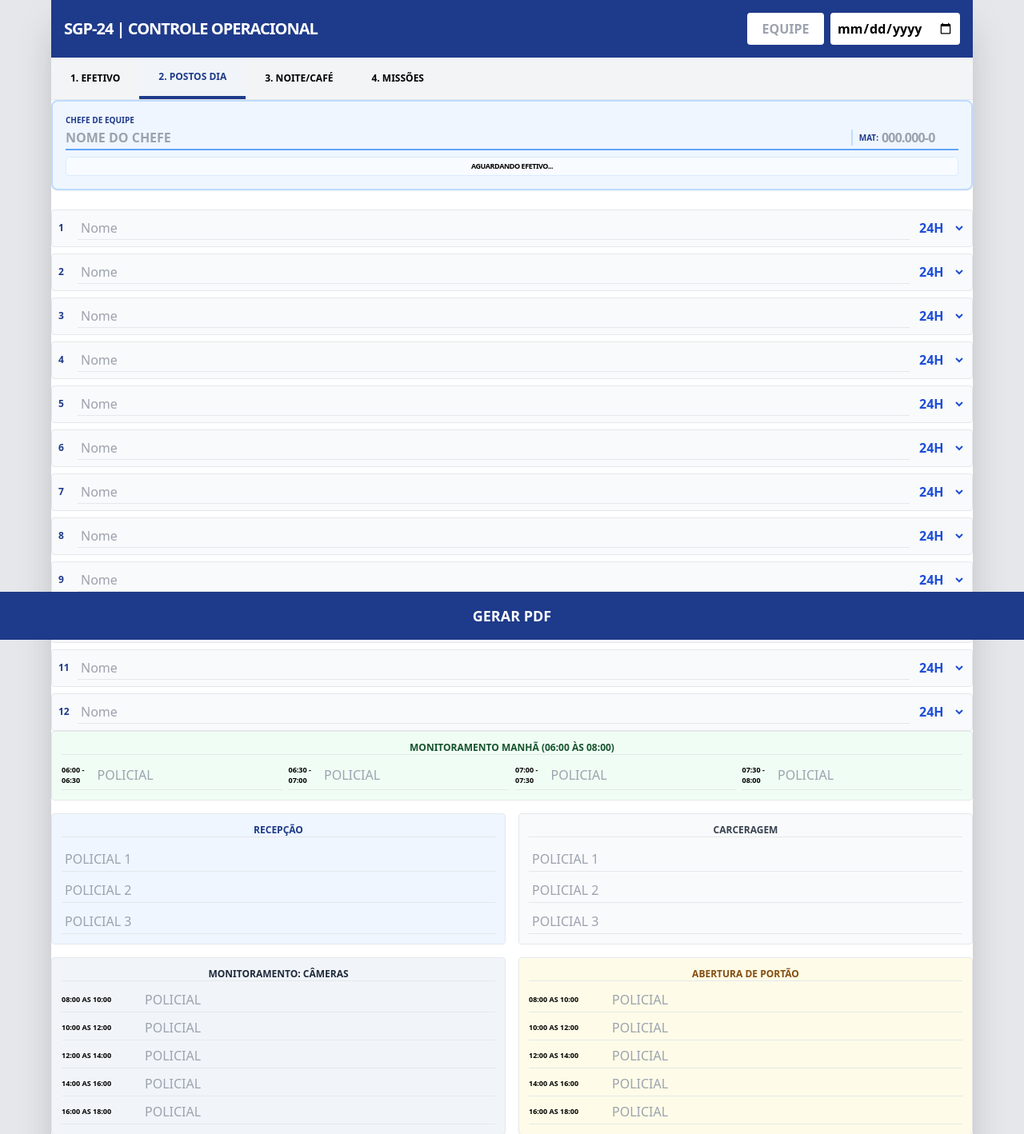
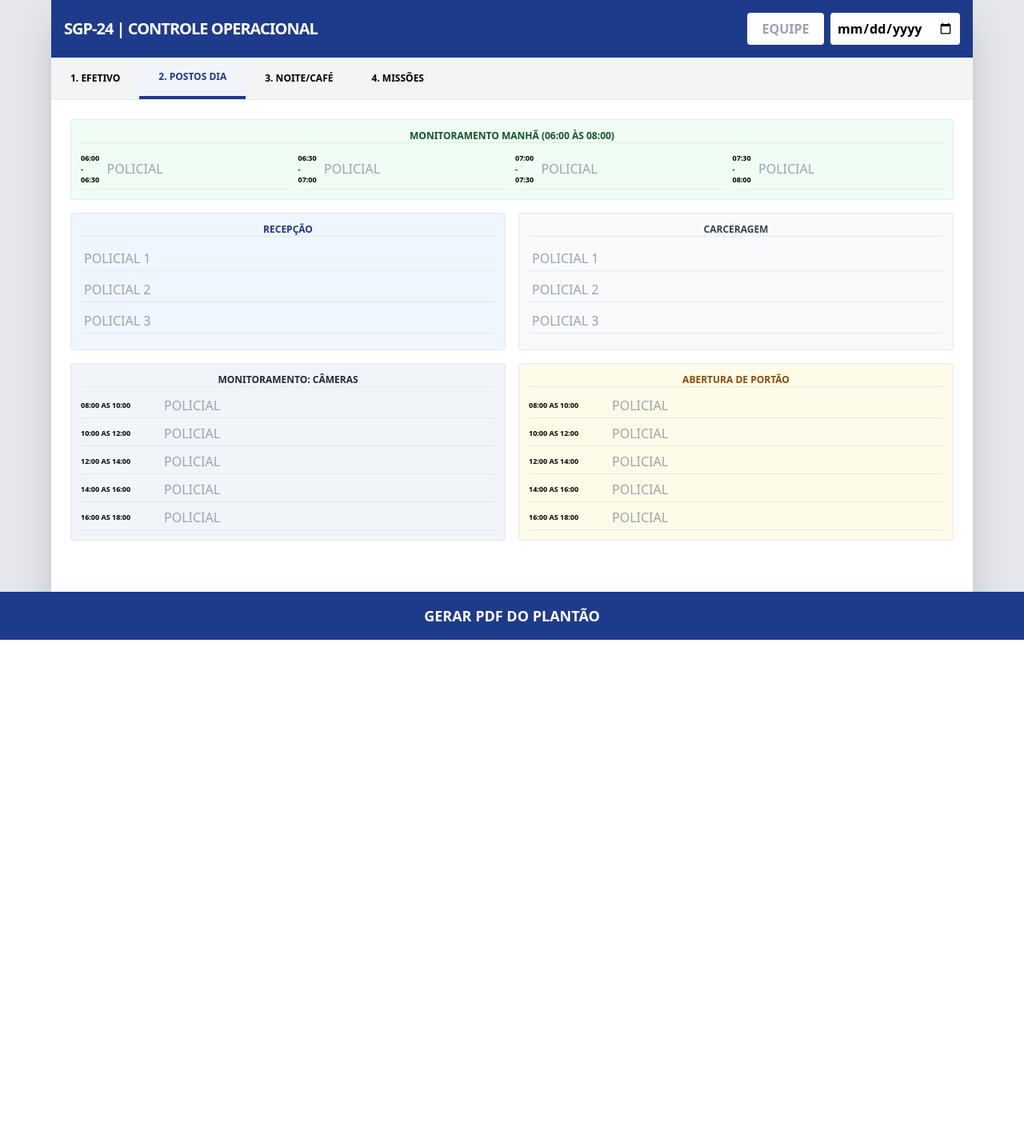
Before and after one commit to Aldair-Firmino/SGP24, a Flask app: page / in a window 1280 px wide, after a click on "2. POSTOS DIA". Shown: the top 1418 px of the page at 80% size. After the commit the page ends 800 px from the top, so only its background shows below. Run offline with Flask 3, Linux system fonts and the light colour scheme; some libraries are stand-ins or nearby versions.

Commit message:
Update index.html

```diff
--- a/templates/index.html
+++ b/templates/index.html
@@ -3,6 +3,8 @@
 <head>
     <meta charset="UTF-8">
     <meta name="viewport" content="width=device-width, initial-scale=1.0, maximum-scale=1.0, user-scalable=no">
+    <link rel="manifest" href="/static/manifest.json">
+    <meta name="theme-color" content="#1e3a8a">
     <title>SGP-24 | Controle de Plantão</title>
     <script src="https://cdn.tailwindcss.com"></script>
     <style>
@@ -16,8 +18,8 @@
     <form action="/salvar" method="POST" class="max-w-6xl mx-auto bg-white min-h-screen shadow-2xl overflow-hidden pb-20">
 
         <div class="bg-blue-900 p-4 text-white flex flex-col gap-4 md:flex-row md:justify-between md:items-center">
-            <h1 class="text-xl font-black tracking-tighter uppercase">SGP-24 | CONTROLE OPERACIONAL</h1>
-            <div class="flex gap-2 text-black">
+            <h1 class="text-xl font-black tracking-tighter uppercase text-center md:text-left">SGP-24 | CONTROLE OPERACIONAL</h1>
+            <div class="flex gap-2 justify-center text-black">
                 <input type="text" name="equipe" placeholder="EQUIPE" class="p-2 rounded font-bold w-24 uppercase text-center" required>
                 <input type="date" name="data" class="p-2 rounded font-bold text-sm" required>
             </div>
@@ -30,23 +32,25 @@
             <button type="button" onclick="openTab('aba4')" id="btn-aba4" class="px-6 py-4 font-bold uppercase text-xs">4. Missões</button>
         </div>
 
+        <div class="p-4 md:p-6">
+            <div id="aba1" class="tab-content active">
+                <div class="max-w-2xl mx-auto">
                     <div class="bg-blue-50 p-4 rounded-lg border-2 border-blue-200 mb-6 shadow-sm">
                         <label class="block text-blue-900 font-black text-[10px] uppercase mb-1">Chefe de Equipe</label>
                         <div class="flex flex-col gap-2">
                             <div class="flex items-center gap-2 border-b-2 border-blue-400 pb-1">
                                 <input type="text" id="chefe_nome" name="chefe_nome" oninput="calcularEscalaDinamica()" placeholder="NOME DO CHEFE" class="flex-1 bg-transparent font-bold outline-none uppercase text-sm">
-
-            <div class="flex items-center gap-1 border-l-2 border-blue-200 pl-2">
-                <span class="text-[10px] font-black text-blue-900 uppercase">Mat:</span>
-                <input type="text" name="chefe_mat" placeholder="000.000-0" class="w-24 bg-transparent text-sm outline-none font-bold uppercase tracking-tighter">
+                                <div class="flex items-center gap-1 shrink-0">
+                                    <span class="text-[10px] font-black text-blue-900 uppercase">MATRÍCULA:</span>
+                                    <input type="text" name="chefe_mat" placeholder="000.000-0" class="w-28 bg-transparent text-sm outline-none font-bold uppercase text-right">
                                 </div>
                             </div>
-
-        <div id="status_chefe_box" class="text-[9px] font-black p-1 rounded bg-white/60 text-center uppercase tracking-tighter border border-blue-100">
+                            <div id="status_chefe" class="text-[9px] font-black p-1 rounded bg-white/60 text-center uppercase tracking-tighter border border-blue-100">
                                 Aguardando Efetivo...
                             </div>
                         </div>
                     </div>
+
                     <div class="space-y-2">
                         {% for i in range(1, 13) %}
                         <div class="flex gap-2 items-center bg-gray-50 p-2 rounded border border-gray-200 uppercase">
@@ -57,6 +61,7 @@
                                 <option value="ADM">ADM</option>
                                 <option value="12hD">12hD</option>
                                 <option value="12hN">12hN</option>
+                                <option value="DO 24h">DO 24h</option>
                             </select>
                         </div>
                         {% endfor %}
@@ -66,45 +71,30 @@
 
             <div id="aba2" class="tab-content">
                 <div class="grid grid-cols-1 md:grid-cols-2 gap-4">
-
                     <div class="border p-3 rounded bg-green-50 md:col-span-2">
                         <h4 class="font-bold text-green-900 mb-3 border-b uppercase text-xs text-center">Monitoramento Manhã (06:00 às 08:00)</h4>
                         <div class="grid grid-cols-1 md:grid-cols-4 gap-2">
+                            {% for h in ['06:00 - 06:30','06:30 - 07:00','07:00 - 07:30','07:30 - 08:00'] %}
                             <div class="flex items-center gap-2 border-b pb-1">
-                    <span class="text-[9px] font-black w-20">06:00 - 06:30</span>
-                    <input type="text" name="mon_manha_1" class="flex-1 text-xs uppercase outline-none bg-transparent" placeholder="Policial">
+                                <span class="text-[9px] font-black w-20">{{h}}</span>
+                                <input type="text" name="mon_manha_{{loop.index}}" class="flex-1 text-xs uppercase outline-none bg-transparent" placeholder="Policial">
                             </div>
-                <div class="flex items-center gap-2 border-b pb-1">
-                    <span class="text-[9px] font-black w-20">06:30 - 07:00</span>
-                    <input type="text" name="mon_manha_2" class="flex-1 text-xs uppercase outline-none bg-transparent" placeholder="Policial">
-                </div>
-                <div class="flex items-center gap-2 border-b pb-1">
-                    <span class="text-[9px] font-black w-20">07:00 - 07:30</span>
-                    <input type="text" name="mon_manha_3" class="flex-1 text-xs uppercase outline-none bg-transparent" placeholder="Policial">
-                </div>
-                <div class="flex items-center gap-2 border-b pb-1">
-                    <span class="text-[9px] font-black w-20">07:30 - 08:00</span>
-                    <input type="text" name="mon_manha_4" class="flex-1 text-xs uppercase outline-none bg-transparent" placeholder="Policial">
-                </div>
+                            {% endfor %}
                         </div>
                     </div>
 
                     <div class="border p-3 rounded bg-blue-50">
                         <h4 class="font-bold text-blue-900 mb-3 border-b uppercase text-xs text-center">Recepção</h4>
-            <div class="space-y-2">
-                <input type="text" name="rec_p1" placeholder="POLICIAL 1" class="w-full p-1 text-xs border-b bg-transparent uppercase outline-none">
-                <input type="text" name="rec_p2" placeholder="POLICIAL 2" class="w-full p-1 text-xs border-b bg-transparent uppercase outline-none">
-                <input type="text" name="rec_p3" placeholder="POLICIAL 3" class="w-full p-1 text-xs border-b bg-transparent uppercase outline-none">
-            </div>
+                        {% for i in range(1, 4) %}
+                        <input type="text" name="rec_p{{i}}" placeholder="POLICIAL {{i}}" class="w-full mb-2 p-1 text-xs border-b bg-transparent uppercase outline-none">
+                        {% endfor %}
                     </div>
 
                     <div class="border p-3 rounded bg-gray-50">
                         <h4 class="font-bold text-gray-700 mb-3 border-b uppercase text-xs text-center">Carceragem</h4>
-            <div class="space-y-2">
-                <input type="text" name="car_p1" placeholder="POLICIAL 1" class="w-full p-1 text-xs border-b bg-transparent uppercase outline-none">
-                <input type="text" name="car_p2" placeholder="POLICIAL 2" class="w-full p-1 text-xs border-b bg-transparent uppercase outline-none">
-                <input type="text" name="car_p3" placeholder="POLICIAL 3" class="w-full p-1 text-xs border-b bg-transparent uppercase outline-none">
-            </div>
+                        {% for i in range(1, 4) %}
+                        <input type="text" name="car_p{{i}}" placeholder="POLICIAL {{i}}" class="w-full mb-2 p-1 text-xs border-b bg-transparent uppercase outline-none">
+                        {% endfor %}
                     </div>
 
                     <div class="border p-3 rounded bg-slate-100">
@@ -140,18 +130,19 @@
                         <textarea name="{{m}}" class="w-full h-16 text-xs p-2 border-none bg-white rounded outline-none uppercase"></textarea>
                     </div>
                     {% endfor %}
-                    <div class="p-3 border rounded bg-blue-50 uppercase shadow-sm md:col-span-2">
-                        <label class="text-[10px] font-black text-blue-900 uppercase block mb-1">Almoço / Repouso</label>
-                        <div class="grid grid-cols-1 md:grid-cols-2 gap-2">
-                            <textarea name="almoco_1" placeholder="1) ________________________" class="w-full h-16 text-xs p-2 border-none bg-white rounded outline-none uppercase"></textarea>
-                            <textarea name="almoco_2" placeholder="2) ________________________" class="w-full h-16 text-xs p-2 border-none bg-white rounded outline-none uppercase"></textarea>
+
+                    <div class="p-4 border-2 border-blue-200 rounded-lg bg-white shadow-md md:col-span-2">
+                        <h4 class="font-black text-blue-900 border-b-2 border-blue-100 mb-4 uppercase text-xs">ALMOÇO / REPOUSO</h4>
+                        <div class="grid grid-cols-1 md:grid-cols-2 gap-4">
+                            <textarea name="almoco_1" placeholder="1) ___________________________________" class="w-full h-12 text-sm p-2 border-b border-gray-200 bg-transparent outline-none uppercase resize-none"></textarea>
+                            <textarea name="almoco_2" placeholder="2) ___________________________________" class="w-full h-12 text-sm p-2 border-b border-gray-200 bg-transparent outline-none uppercase resize-none"></textarea>
                         </div>
                     </div>
                 </div>
             </div>
         </div>
 
-        <button type="submit" class="fixed bottom-0 left-0 right-0 bg-blue-900 text-white py-4 font-black text-lg uppercase">Gerar PDF</button>
+        <button type="submit" class="fixed bottom-0 left-0 right-0 bg-blue-900 text-white py-4 font-black text-lg uppercase">Gerar PDF do Plantão</button>
     </form>
 
     <script>
@@ -160,6 +151,7 @@
             document.querySelectorAll('button[type="button"]').forEach(b => b.classList.remove('tab-active'));
             document.getElementById(id).classList.add('active');
             document.getElementById('btn-' + id).classList.add('tab-active');
+            window.scrollTo(0, 0);
         }
 
         function formatarHora(data) {
@@ -168,96 +160,86 @@
 
         function calcularEscalaDinamica() {
             let chefe = document.getElementById('chefe_nome').value.toUpperCase();
-            let ativosOperacionais = []; // Exclui ADM e Chefe
-            let totalAtivosGeral = 0; // Exclui apenas ADM
+            let aptosNoturna = [];
+            let ativosOperacionais = 0;
 
             for (let i = 1; i <= 12; i++) {
                 let nome = document.getElementById('p' + i).value.toUpperCase();
                 let status = document.getElementById('s' + i).value;
                 if (nome.trim() !== "" && status !== "ADM") {
-                    totalAtivosGeral++;
-                    if (status !== "12hD") ativosOperacionais.push(nome);
+                    ativosOperacionais++;
+                    if (status !== "12hD") aptosNoturna.push(nome);
                 }
             }
 
-            // REGRA DO CHEFE (STATUS BOX)
-            const statusBox = document.getElementById('status_chefe_box');
-            let listaNoturna = [...ativosOperacionais];
+            // REGRA DO CHEFE
+            const statusBox = document.getElementById('status_chefe');
+            let listaFinalQH = [...aptosNoturna];
             if (chefe.trim() !== "") {
-                if (totalAtivosGeral > 7) {
+                if (ativosOperacionais > 7) {
                     statusBox.innerHTML = "STATUS: SUPERVISÃO (FORA DO Q.H / POSTOS)";
-                    statusBox.className = "text-[10px] font-bold p-2 rounded bg-red-100 text-red-700 border border-red-200";
+                    statusBox.className = "text-[9px] font-bold text-red-600 flex items-center px-2";
                 } else {
                     statusBox.innerHTML = "STATUS: OPERACIONAL (INCLUÍDO NO Q.H)";
-                    statusBox.className = "text-[10px] font-bold p-2 rounded bg-green-100 text-green-700 border border-green-200";
-                    listaNoturna.unshift(chefe);
+                    statusBox.className = "text-[9px] font-bold text-green-600 flex items-center px-2";
+                    listaFinalQH.unshift(chefe);
                 }
             }
 
-            // GERAR POSTOS DIA (MONITORAMENTO E PORTÃO) - DIVISÃO POR 7 SE ATIVOS > 6
-            const numPostos = totalAtivosGeral > 6 ? 7 : 5;
-            const containers = ['container_mon', 'container_por'];
-            const labels = ['mon_camera_', 'portao_'];
+            // DIVISÃO POR 7 SE ATIVOS > 6
+            const numDivisoes = ativosOperacionais > 6 ? 7 : 5;
 
-            containers.forEach((id, idx) => {
+            // MONITORAMENTO E PORTÃO (08h às 18h)
+            const containersDia = ['container_mon', 'container_por'];
+            const labelsDia = ['mon_camera_', 'portao_'];
+            containersDia.forEach((id, idx) => {
                 const container = document.getElementById(id);
                 container.innerHTML = "";
-                let horaPosto = new Date();
-                horaPosto.setHours(8, 0, 0);
-                let minPosto = Math.floor(600 / numPostos); // 10 horas totais (08h às 18h)
-
-                for (let i = 0; i < numPostos; i++) {
-                    let inicio = formatarHora(horaPosto);
-                    horaPosto.setMinutes(horaPosto.getMinutes() + minPosto);
-                    if(i === numPostos - 1) horaPosto.setHours(18,0,0);
-                    let fim = formatarHora(horaPosto);
-
-                    let div = document.createElement('div');
-                    div.className = "flex items-center gap-2 mb-1 border-b pb-1";
-                    div.innerHTML = `<span class="text-[9px] font-black w-24">${inicio} AS ${fim}</span>
-                                     <input type="text" name="${labels[idx]}${i+1}" class="flex-1 text-xs uppercase outline-none bg-transparent" placeholder="Policial">`;
-                    container.appendChild(div);
+                let horaD = new Date(); horaD.setHours(8, 0, 0);
+                let minD = Math.floor(600 / numDivisoes);
+                for (let i = 0; i < numDivisoes; i++) {
+                    let inicio = formatarHora(horaD);
+                    horaD.setMinutes(horaD.getMinutes() + minD);
+                    if(i === numDivisoes - 1) horaD.setHours(18,0,0);
+                    let fim = formatarHora(horaD);
+                    container.innerHTML += `<div class="flex items-center gap-2 mb-1 border-b pb-1">
+                        <span class="text-[9px] font-black w-24">${inicio} AS ${fim}</span>
+                        <input type="text" name="${labelsDia[idx]}${i+1}" class="flex-1 text-xs uppercase outline-none bg-transparent" placeholder="Policial">
+                    </div>`;
                 }
             });
 
-            // PRÉ-QUARTO (MESMA LÓGICA DE DIVISÃO)
+            // PRÉ-QUARTO (18h às 22h)
             const containerPQ = document.getElementById('container_pq');
             containerPQ.innerHTML = "";
-            let horaPQ = new Date();
-            horaPQ.setHours(18, 0, 0);
-            let minPQ = Math.floor(240 / numPostos);
-
-            for (let i = 0; i < numPostos; i++) {
+            let horaPQ = new Date(); horaPQ.setHours(18, 0, 0);
+            let minPQ = Math.floor(240 / numDivisoes);
+            for (let i = 0; i < numDivisoes; i++) {
                 let inicio = formatarHora(horaPQ);
                 horaPQ.setMinutes(horaPQ.getMinutes() + minPQ);
-                if(i === numPostos - 1) horaPQ.setHours(22,0,0);
+                if(i === numDivisoes - 1) horaPQ.setHours(22,0,0);
                 let fim = formatarHora(horaPQ);
-
-                let div = document.createElement('div');
-                div.className = "flex items-center gap-2 mb-1 border-b pb-1";
-                div.innerHTML = `<span class="text-[9px] font-black w-24">${inicio} AS ${fim}</span>
-                                 <input type="text" name="pq_p${i+1}" class="flex-1 text-xs uppercase outline-none bg-transparent" placeholder="Policial">`;
-                containerPQ.appendChild(div);
+                containerPQ.innerHTML += `<div class="flex items-center gap-2 mb-1 border-b pb-1">
+                    <span class="text-[9px] font-black w-24">${inicio} AS ${fim}</span>
+                    <input type="text" name="pq_p${i+1}" class="flex-1 text-xs uppercase outline-none bg-transparent" placeholder="Policial">
+                </div>`;
             }
 
-            // QUARTO DE HORA (DINÂMICO)
+            // QUARTO DE HORA (22h às 06h)
             const containerQH = document.getElementById('container_qh');
             containerQH.innerHTML = "";
-            if (listaNoturna.length > 0) {
-                let minQH = Math.floor(480 / listaNoturna.length);
-                let horaQH = new Date();
-                horaQH.setHours(22, 0, 0);
-
-                listaNoturna.forEach((pol, i) => {
+            if (listaFinalQH.length > 0) {
+                let minQH = Math.floor(480 / listaFinalQH.length);
+                let horaQH = new Date(); horaQH.setHours(22, 0, 0);
+                listaFinalQH.forEach((pol, i) => {
                     let inicio = formatarHora(horaQH);
                     horaQH.setMinutes(horaQH.getMinutes() + minQH);
-                    if(i === listaNoturna.length - 1) horaQH.setHours(6,0,0);
+                    if(i === listaFinalQH.length - 1) horaQH.setHours(6,0,0);
                     let fim = formatarHora(horaQH);
-                    let div = document.createElement('div');
-                    div.className = "flex items-center gap-2 border-b border-gray-800 pb-1";
-                    div.innerHTML = `<span class="text-[9px] text-yellow-500 w-24">${inicio} - ${fim}</span>
-                                     <input type="text" name="qh_p${i+1}" value="${pol}" class="bg-transparent text-white text-[11px] font-bold uppercase outline-none">`;
-                    containerQH.appendChild(div);
+                    containerQH.innerHTML += `<div class="flex items-center gap-2 border-b border-gray-800 pb-1">
+                        <span class="text-[9px] text-yellow-500 w-24">${inicio} - ${fim}</span>
+                        <input type="text" name="qh_p${i+1}" value="${pol}" class="bg-transparent text-white text-[11px] font-bold uppercase outline-none">
+                    </div>`;
                 });
             }
         }
```
Lines whose indentation alone changed are shown as unchanged.
